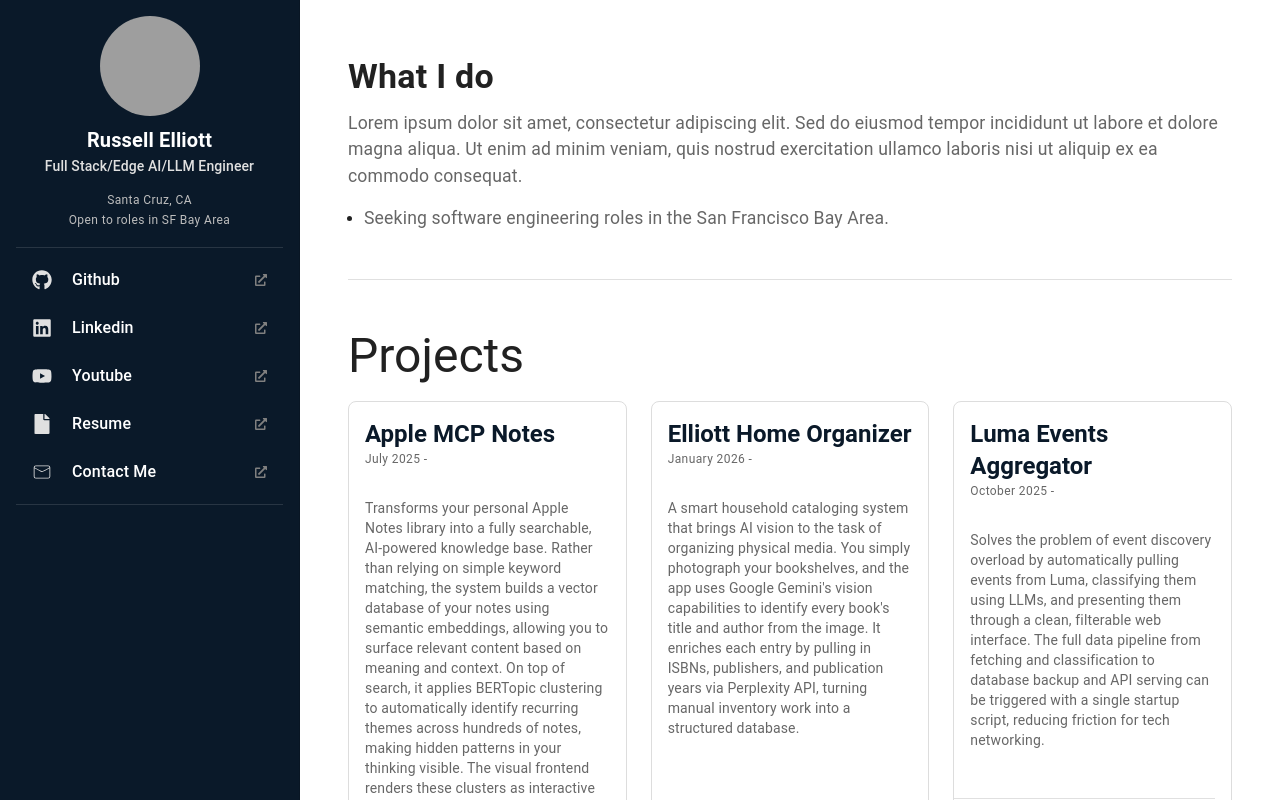
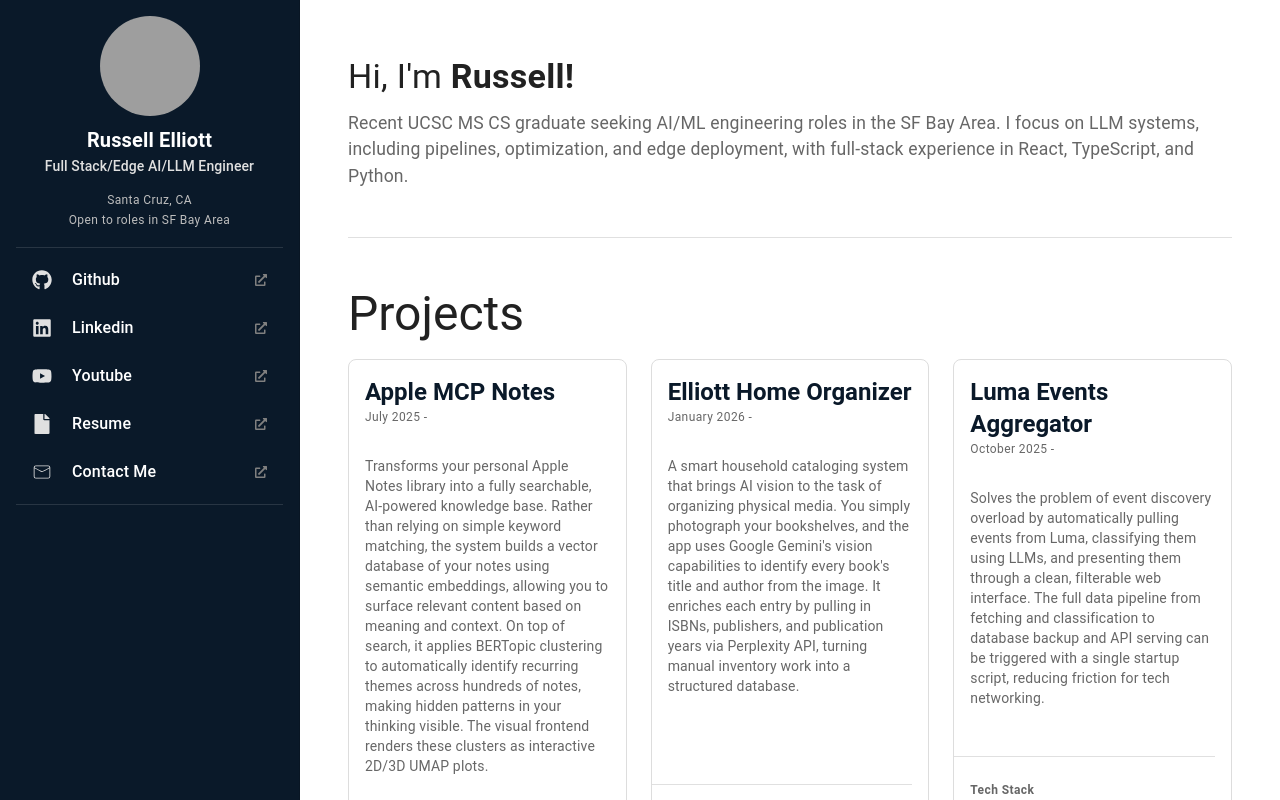
Before and after one commit to russellelliott/russellelliott-portfolio-site-react, a React (Create React App) app: page / in a window 1280 px wide. Shown: the top 800 px of the page. Built offline with nearby package versions, Linux system fonts and the light colour scheme; grey boxes are pictures that could not be loaded.

Commit message:
more tweaks

```diff
--- a/src/pages/indexPage.js
+++ b/src/pages/indexPage.js
@@ -41,19 +41,12 @@
     <Sidebar>
       <Container maxWidth="xl">
         <Box sx={{ mb: 6, mt: 4 }}>
-          <Typography variant="h4" gutterBottom sx={{ fontWeight: 'bold' }}>
-            What I do
+          <Typography variant="h4" gutterBottom>
+            Hi, I'm <Box component="span" sx={{ fontWeight: 'bold' }}>Russell!</Box>
           </Typography>
           <Typography variant="body1" paragraph sx={{ fontSize: '1.1rem', color: 'text.secondary' }}>
-            Lorem ipsum dolor sit amet, consectetur adipiscing elit. Sed do eiusmod tempor incididunt ut labore et dolore magna aliqua. Ut enim ad minim veniam, quis nostrud exercitation ullamco laboris nisi ut aliquip ex ea commodo consequat.
+            Recent UCSC MS CS graduate seeking AI/ML engineering roles in the SF Bay Area. I focus on LLM systems, including pipelines, optimization, and edge deployment, with full-stack experience in React, TypeScript, and Python.
           </Typography>
-          <Box component="ul" sx={{ pl: 2 }}>
-             <li>
-               <Typography variant="body1" sx={{ fontSize: '1.1rem', color: 'text.secondary' }}>
-                 Seeking software engineering roles in the San Francisco Bay Area.
-               </Typography>
-             </li>
-          </Box>
         </Box>
 
         <Divider sx={{ mb: 6 }} />
```
